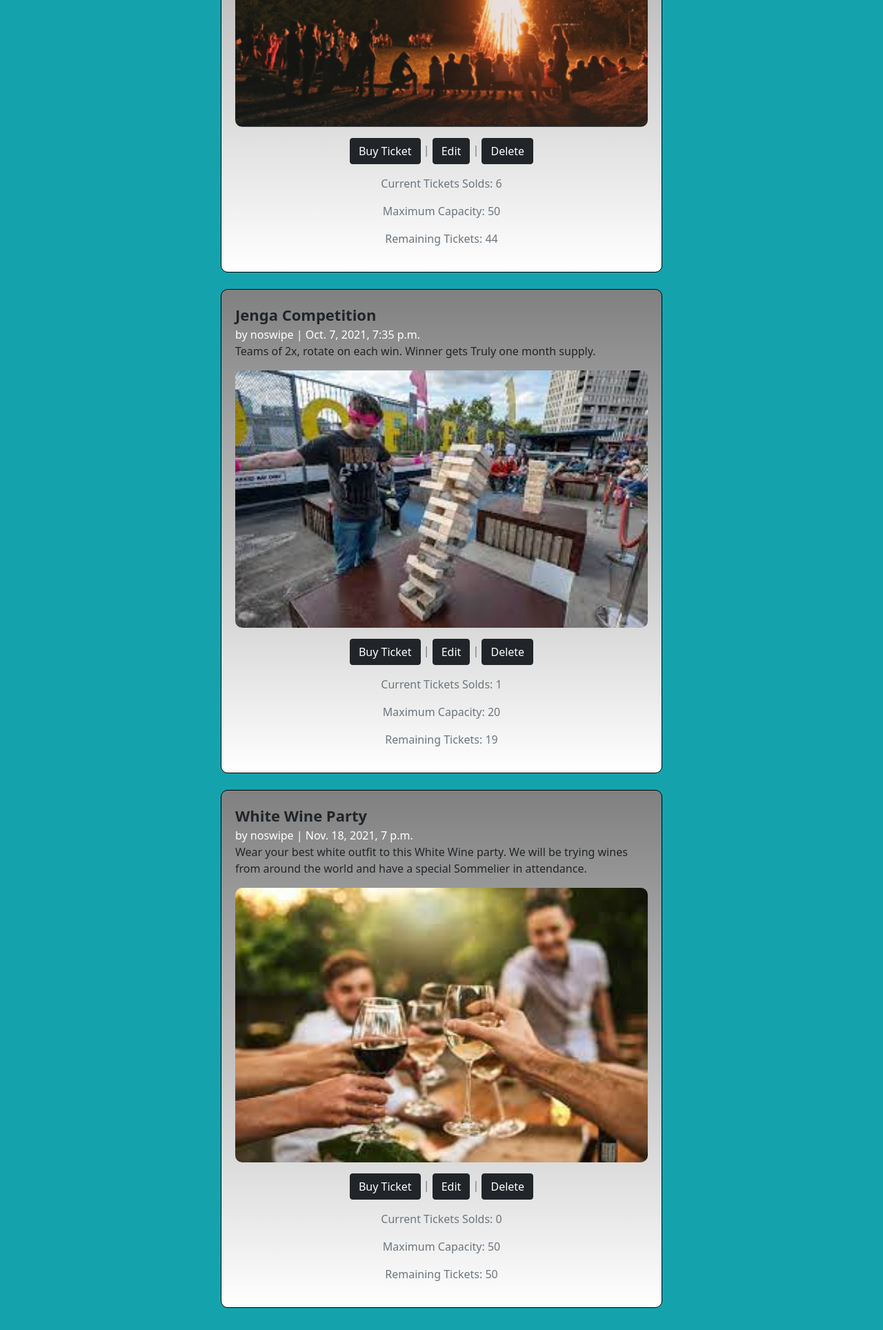
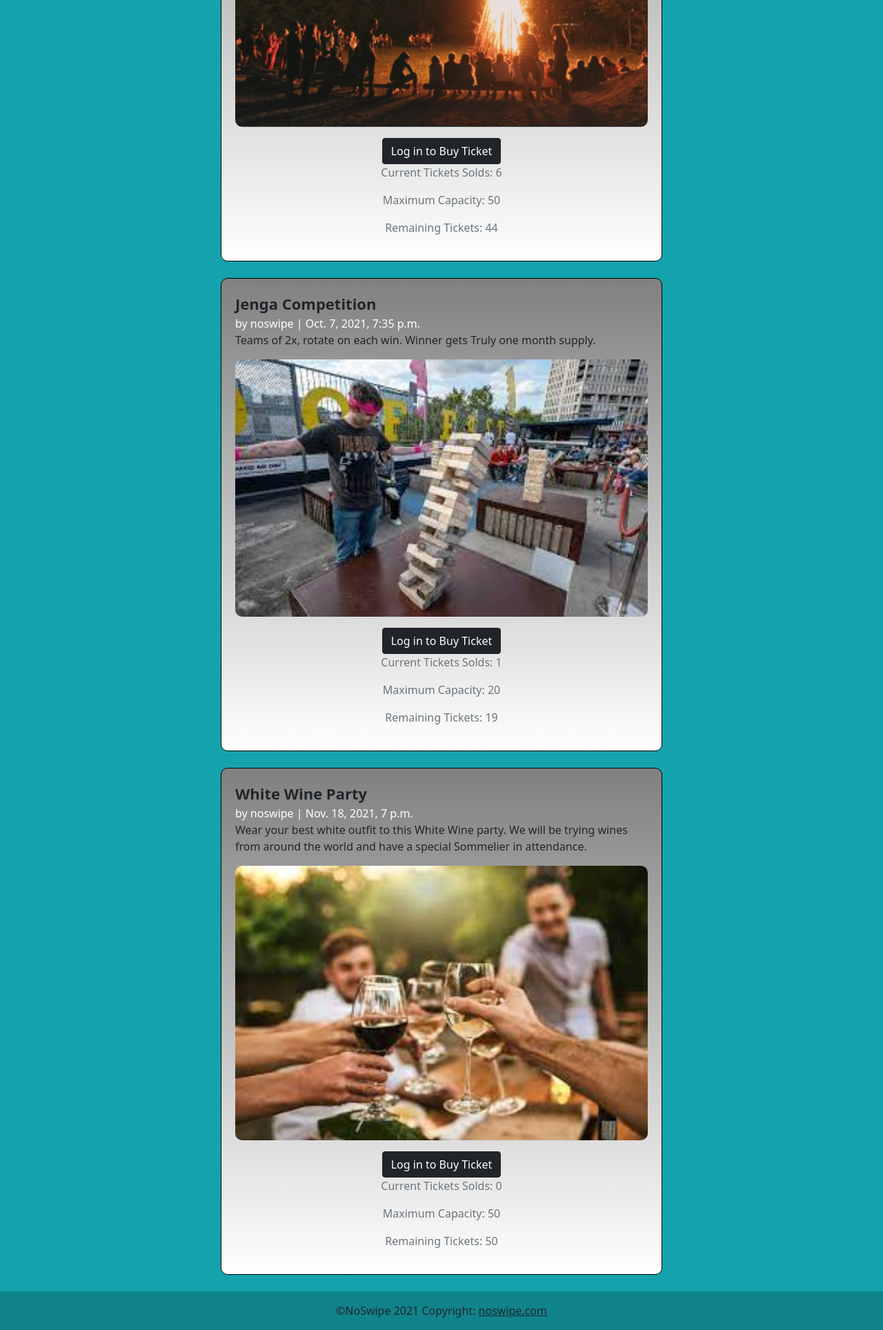
Before and after one commit to jakebasel/SDGKU-noswipe, a Django app: page /ticketing/ in a window 1280 px wide. Shown: the part 503-2431 px from the top of the page at 69% size. Before the commit the page ends 2399 px from the top, so only its background shows below. Run offline with Django 3.2, Linux system fonts and the light colour scheme; data comes from the database, SQL or seed files in the repository; both versions use the stored data as it was after the commit; parts of the project's set-up code (start-up, migrations or seed data) failed here and were passed over; some libraries are stand-ins or nearby versions.

Commit message:
footer, security improvements

```diff
--- a/static/css/base.css
+++ b/static/css/base.css
@@ -1,6 +1,21 @@
-body{
-  background-color: rgb(20, 163, 173)
+
+html, body {
+  height: 100%;
+  margin: 0;
+  background-color: rgb(20, 163, 173);
 }
+.wrapper {
+  min-height: 100%;
+
+  /* Equal to height of footer */
+  /* But also accounting for potential margin-bottom of last child */
+  margin-bottom: -50px;
+}
+.footer,
+.push {
+  height: 50px;
+}
+
 @media screen and (min-height: 400px) {
   .navbar{
     height: 40px
--- a/templates/article_list.html
+++ b/templates/article_list.html
@@ -18,10 +18,12 @@
             <p>
                 <!-- spacer -->
             </p>
+            {% if user.is_staff %}
             <div class=" text-center text-muted">
                 <a class="btn btn-dark" href="{% url 'article_update' article.pk %}">Edit</a> |
                 <a class="btn btn-dark" href="{% url 'article_delete' article.pk %}">Delete</a>
             </div>
+            {% endif %}
         </div>
         <br>
     {% endfor %}
--- a/templates/base.html
+++ b/templates/base.html
@@ -14,6 +14,7 @@
     <title>{% block title %} NoSwipe {% endblock title %}</title>
 </head>
 <body>
+    <div class="wrapper">
     <nav class="navbar navbar-expand navbar-light bg-light">
         <div class="container-fluid">
             <img class="noswipe-logo" src="{% static 'images/noswipe-logo.png' %}" rel="stylesheet">
@@ -35,7 +36,9 @@
                         {{ user.username }}
                     </a>
                     <ul class="dropdown-menu" aria-labelledby="navbarDropdownMenuLink">
+                        {% if user.is_staff %}
                         <li><a class="dropdown-item" href="{% url 'article_new' %}">Create Article</a></li>
+                        {% endif %}
                         <li><a class="dropdown-item" href="{% url 'password_change' %}">Change Password</a></li>
                         <li><a class="dropdown-item" href="{% url 'logout' %}">Logout</a></li>
                     </ul>
@@ -65,6 +68,13 @@
     </main>
     <!-- JavaScript Bundle with Popper -->
     <script src="https://cdn.jsdelivr.net/npm/bootstrap@5.1.0/dist/js/bootstrap.bundle.min.js" integrity="sha384-U1DAWAznBHeqEIlVSCgzq+c9gqGAJn5c/t99JyeKa9xxaYpSvHU5awsuZVVFIhvj" crossorigin="anonymous"></script>
-
+    <div class="push"></div>
+</div>
+<footer class="footer">
+    <div class="text-center p-3" style="background-color: rgba(0, 0, 0, 0.2);">
+    ©NoSwipe 2021 Copyright:
+    <a class="text-dark" href="https://noswipe.com/">noswipe.com</a>
+  </div>
+</footer>
 </body>
 </html>
--- a/templates/event_list.html
+++ b/templates/event_list.html
@@ -25,10 +25,16 @@
                 <!-- spacer -->
             </p>
             <div class="text-center text-muted">
-                <a class="btn btn-dark" href="{% url 'ticket_detail' event.pk %}">Buy Ticket</a> |
-                <a class="btn btn-dark" href="{% url 'event_update' event.pk %}">Edit</a> |
+
+                {% if user.is_authenticated %}
+                <a class="btn btn-dark" href="{% url 'ticket_detail' event.pk %}">Buy Ticket </a>
+                {% else %}
+                <a class="btn btn-dark" href="{% url 'login' %}"> Log in to Buy Ticket</a>
+                {% endif %}
+                {% if user.is_authenticated and user.is_staff %}
+                | <a class="btn btn-dark" href="{% url 'event_update' event.pk %}">Edit</a> |
                 <a class="btn btn-dark" href="{% url 'event_delete' event.pk %}">Delete</a>
-                <p></p>
+                {% endif %}
                 <p> Current Tickets Solds:  {{ event.current_attendee_count }}</p>
                 <p> Maximum Capacity: {{ event.max_attendee }} </p>
                 <p> Remaining Tickets: {{ event.remaining_capacity }} </p>
--- a/templates/registration/login.html
+++ b/templates/registration/login.html
@@ -12,6 +12,8 @@
         <br>
         <button class="btn btn-dark" class="btn btn-primary ml-2" type="submit">Log In</button>
         <a class="btn btn-dark" href="{% url 'password_reset' %}">Reset Password</a>
+        <a class="btn btn-dark" href="{% url 'signup' %}">Sign Up</a>
+
     </form>
     </div>
     <br>
--- a/templates/registration/signup.html
+++ b/templates/registration/signup.html
@@ -4,11 +4,13 @@
 {% block title %} Sign Up {% endblock title %}
 
 {% block content %}
+    <div class="event-box">
     <h2>Sign Up</h2>
     <form method="post">
         {% csrf_token %}
         {{ form|crispy }}
         <br>
-        <button class="btn btn-primary ml-2" type="submit">Sign Up</button>
+        <button class="btn btn-dark" type="submit">Sign Up</button>
     </form>
+    </div>
 {% endblock content %}
```
Also changed, not shown: accounts/forms.py (line endings or trailing spaces), accounts/models.py (line endings or trailing spaces), accounts/views.py (line endings or trailing spaces), db.sqlite3.
